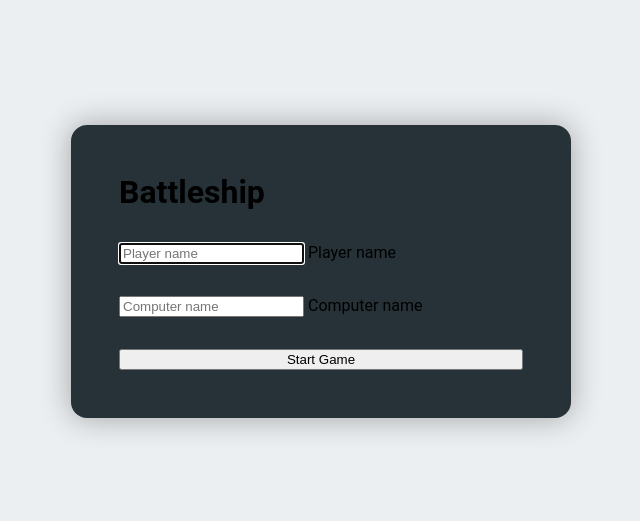
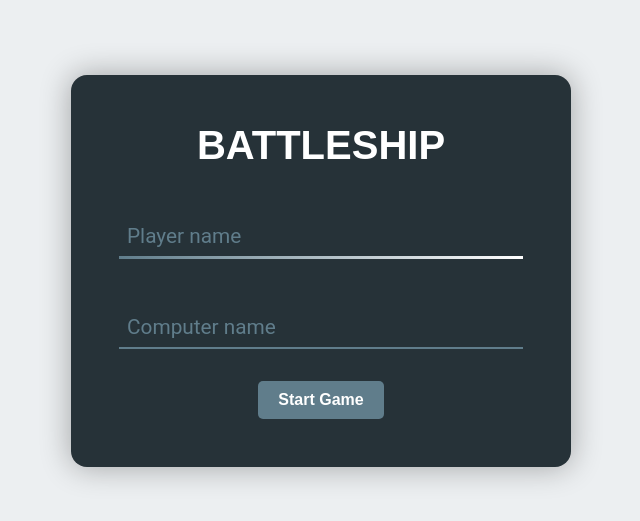
Before and after one commit to catalinbroinas/battleship, a website built with webpack: page src/template.html in a window 1280 px wide. Shown: the part 129-650 px from the top of the page, without its empty margins (319-959 px from the left). Built offline with nearby package versions, Linux system fonts and the light colour scheme; a web font is replaced by a local one.

Commit message:
feat: add style for form

```diff
--- a/src/css/styles.css
+++ b/src/css/styles.css
@@ -111,3 +111,89 @@ ul {
   box-shadow: 0 0 30px 0.0625rem rgba(0, 0, 0, 0.3019607843);
   z-index: 2;
 }
+
+/* Typography */
+.title {
+  color: #fff;
+  font-size: 2.5rem;
+  text-align: center;
+  font-family: Arial, Helvetica, sans-serif;
+  font-weight: 700;
+  text-transform: uppercase;
+}
+
+/* Form */
+.form-row {
+  display: flex;
+  flex-direction: column;
+  flex-grow: 1;
+  position: relative;
+  padding: 1rem 0 0;
+  width: 100%;
+}
+
+.form-control {
+  font-family: inherit;
+  width: 100%;
+  border: 0;
+  border-bottom: 2px solid #607d8b;
+  outline: 0;
+  font-size: 1.3rem;
+  color: #fff;
+  padding: 0.5rem;
+  background: transparent;
+  transition: border-color 0.3s;
+}
+
+.form-control::placeholder {
+  color: transparent;
+}
+
+.form-control:placeholder-shown ~ .form-label {
+  font-size: 1.3rem;
+  cursor: text;
+  top: 1.5rem;
+  left: 0.5rem;
+}
+
+.form-label {
+  position: absolute;
+  top: 0;
+  display: block;
+  transition: 0.3s;
+  font-size: 1rem;
+  color: #607d8b;
+}
+
+.form-control:placeholder-shown {
+  border: 0;
+  border-bottom: 2px solid #607d8b;
+}
+
+.form-control:focus,
+.form-control:focus:placeholder-shown {
+  border-width: 3px;
+  border-image: linear-gradient(to right, #607d8b, #fff);
+  border-image-slice: 1;
+}
+
+.btn-submit {
+  display: inline-flex;
+  border: none;
+  padding: 10px 20px;
+  font-size: 16px;
+  font-weight: bold;
+  border-radius: 5px;
+  cursor: pointer;
+  margin: 0 auto;
+  background-color: #607d8b;
+  color: #fff;
+  transition: background-color 0.3s, color 0.3s, box-shadow 0.3s;
+}
+
+.btn-submit:hover,
+.btn-submit:active {
+  background-color: #546e7a;
+  color: #fff;
+  box-shadow: 0 0 10px rgba(0, 0, 0, 0.3);
+}
```
Also changed, not shown: dist/index.html, dist/js/main.js, 1 other file.
